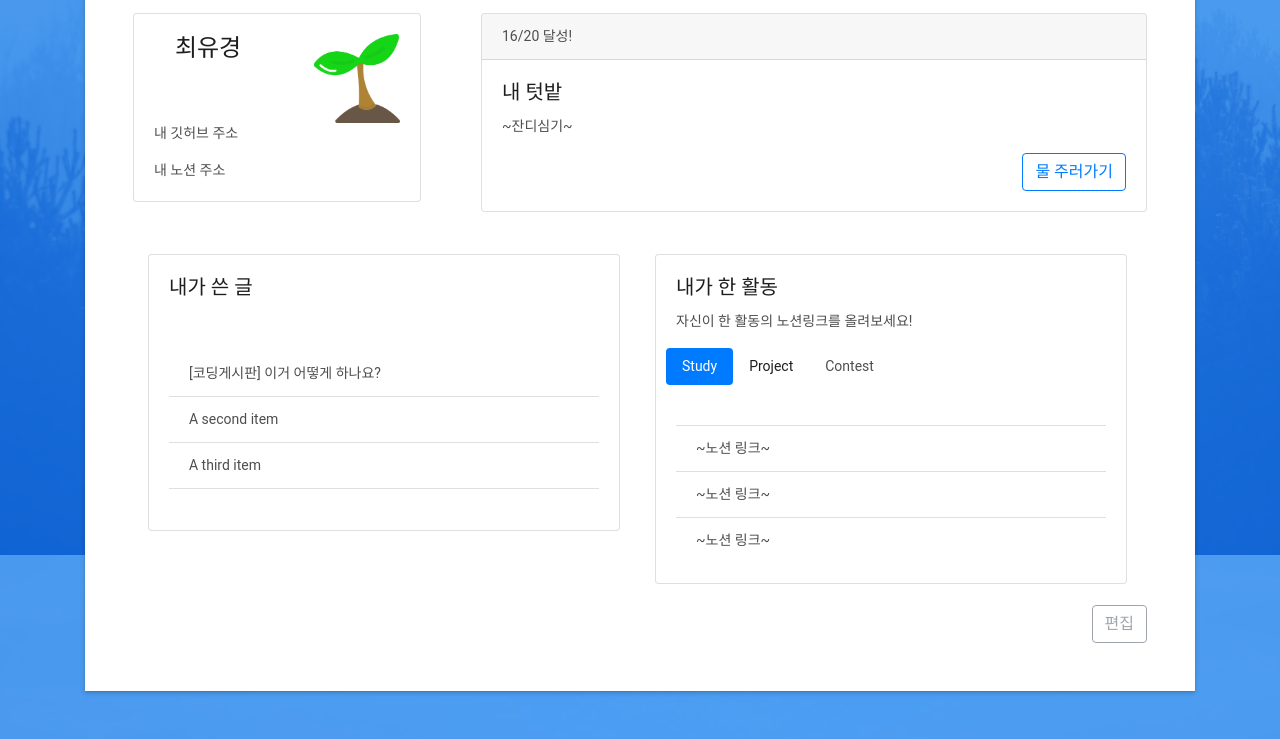
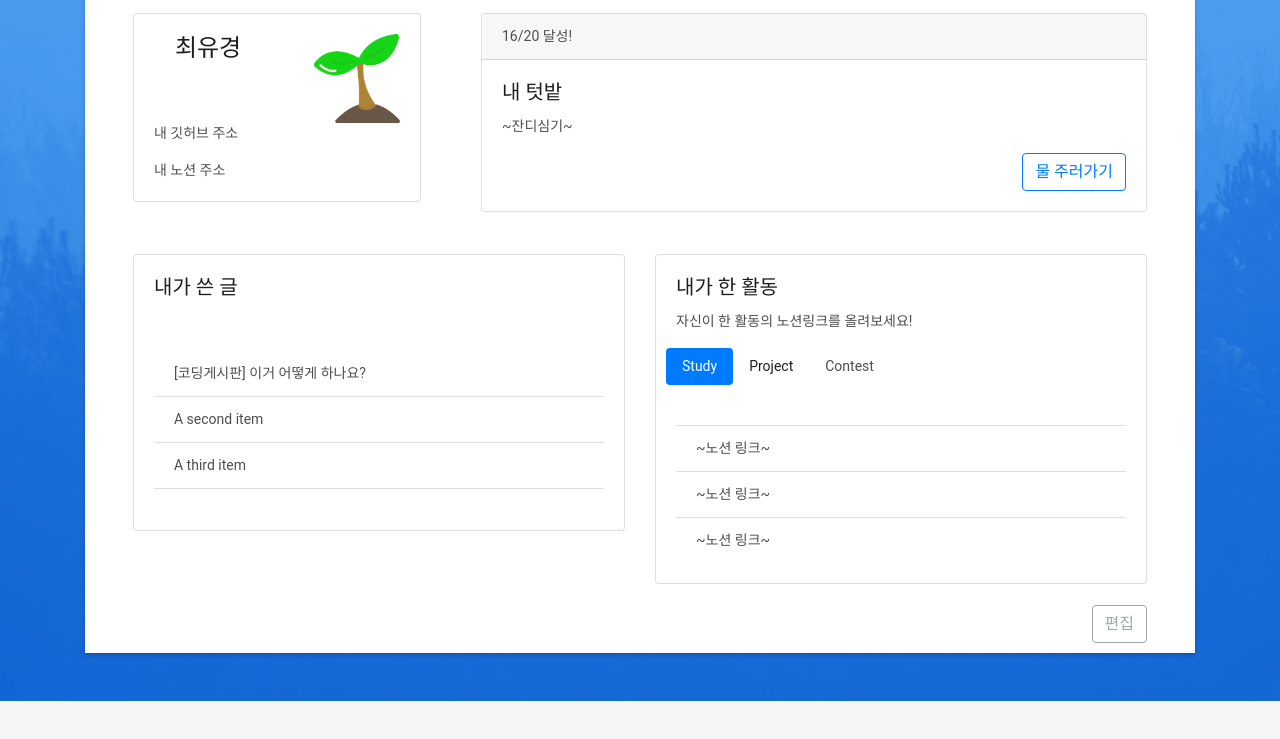
Before and after one commit to leegusrb/BINARY-HOMEPAGE, a plain HTML site: page front-end/mypage.html in a window 1280 px wide. Shown: the part 245-984 px from the top of the page. After the commit the page ends 946 px from the top, so only its background shows below. Drawn offline with Linux system fonts and the light colour scheme.

Commit message:
mypage 간격 조정

```diff
--- a/front-end/mypage.html
+++ b/front-end/mypage.html
@@ -68,6 +68,7 @@
                       <hr class="border border-primary border-3 opacity-75">
 
                       <div class="row">
+                        <!-- profile card -->
                         <div class="col-md-4">
                           <div class="card" style="width: 18rem;">
                             <div class="card-body">
@@ -90,8 +91,7 @@
                             </div>
                           </div>
                         </div>
-                      <br>
-                      <br>
+                        <!-- 잔디 심기 -->
                         <div class="col-md-8">
                           <div class="card text-end">
                             <div class="card-header text-end">
@@ -107,17 +107,16 @@
                             </div>
                           </div>
                         </div>
-
                       </div>
                     </div>
                   </div>
                   <br>
                   <br>
-
+                </div>
                 <div class="container">
                   <div class="row">
-                    <div class="col">
-                      <div class="card" style="width: 29.5rem;">
+                    <div class="col-md-6">
+                      <div class="card" >
                         <div class="card-body">
                           <h5 class="card-title">내가 쓴 글</h5>
                         </div>
@@ -132,8 +131,8 @@
                         </div>
                       </div>
                     </div>
-                    <div class="col">
-                      <div class="card" style="width: 29.5rem;">
+                    <div class="col-md-6">
+                      <div class="card">
                         <div class="card-body">
 
                         <h5 class="card-title">내가 한 활동</h5>
@@ -164,13 +163,9 @@
                     </div>
                   </div>
                 </div>
+              </div>
               <br>
-
-                <div align="right">
-                  <button type="button" class="btn btn-outline-secondary" disabled>편집</button>
-                </div>
-
-              </div>
+              <button type="button" class="btn btn-outline-secondary"  style="float : right;"disabled>편집</button>
             </div>
           </div>
         </div>
```
Also changed, not shown: front-end/setInfo.html (+5 -25 lines). Lines whose indentation alone changed are shown as unchanged.
